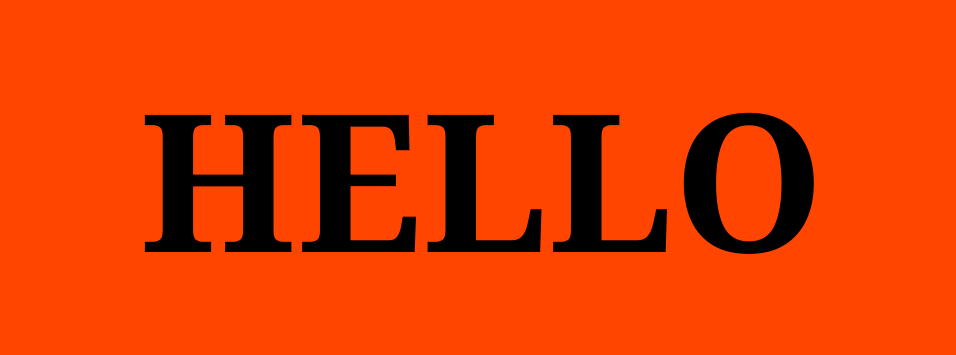
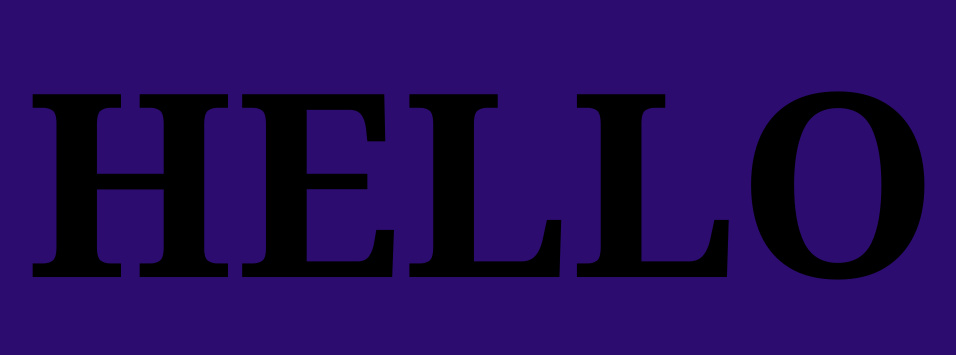
Before and after one commit to NickWable/GitDemo, a plain HTML site: page index.html in a window 1280 px wide. Shown: the part 231-586 px from the top of the page, without its empty margins (158-1114 px from the left). Drawn offline with Linux system fonts and the light colour scheme.

Commit message:
causing problems

```diff
--- a/app.css
+++ b/app.css
@@ -3,11 +3,11 @@ body {
 justify-content: center;
 align-items: center;
 height: 100vh;
-background-color: orangered;
+background-color: rgb(44, 12, 111);
 }
 
 h1 {
-    font-size: 12rem;
+    font-size: 16rem;
     font-family: Cambria, Cochin, Georgia, Times, 'Times New Roman', serif;
 }
 
```
